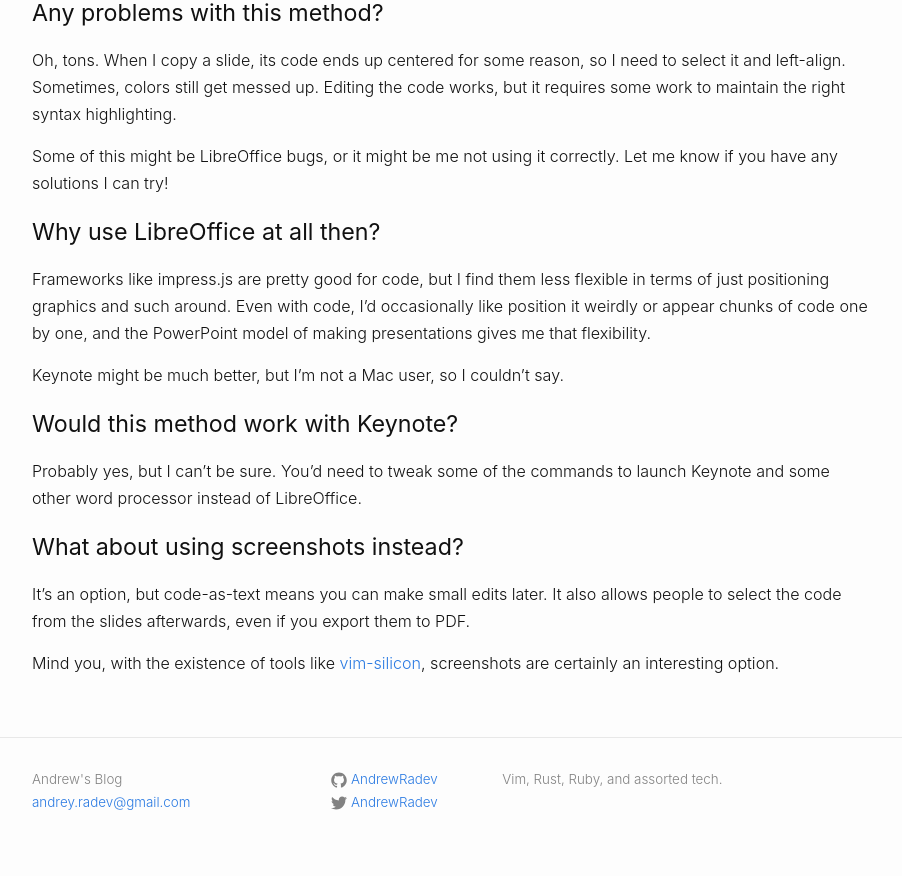
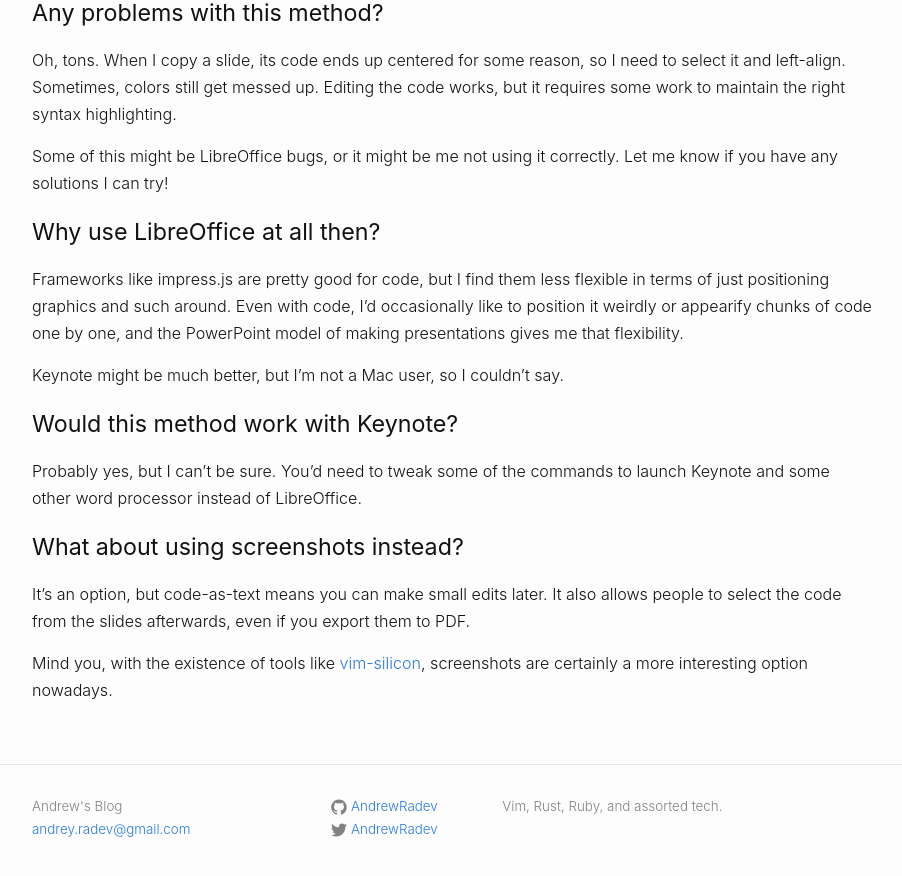
Before and after one commit to AndrewRadev/blog, a Jekyll site: the page built from _posts/2019-10-05-from-vim-to-presentation-slides.md, in a window 1280 px wide and 900 px high, scrolled down 2790 px. Shown: the top 876 px of the window, without its empty margins (188-1090 px from the left). Built offline with Jekyll 4.4.1, drawn with Linux system fonts in a browser that asks for light colours; a script that is not in the unit is left out; comment, search, counter and statistics services are not loaded.

Commit message:
Minor edits

```diff
--- a/_posts/2019-10-05-from-vim-to-presentation-slides.md
+++ b/_posts/2019-10-05-from-vim-to-presentation-slides.md
@@ -67,7 +67,7 @@
 
 ### Why use LibreOffice at all then?
 
-Frameworks like impress.js are pretty good for code, but I find them less flexible in terms of just positioning graphics and such around. Even with code, I'd occasionally like position it weirdly or appear chunks of code one by one, and the PowerPoint model of making presentations gives me that flexibility.
+Frameworks like impress.js are pretty good for code, but I find them less flexible in terms of just positioning graphics and such around. Even with code, I'd occasionally like to position it weirdly or appearify chunks of code one by one, and the PowerPoint model of making presentations gives me that flexibility.
 
 Keynote might be much better, but I'm not a Mac user, so I couldn't say.
 
@@ -79,4 +79,4 @@
 
 It's an option, but code-as-text means you can make small edits later. It also allows people to select the code from the slides afterwards, even if you export them to PDF.
 
-Mind you, with the existence of tools like [vim-silicon](https://github.com/segeljakt/vim-silicon), screenshots are certainly an interesting option.
+Mind you, with the existence of tools like [vim-silicon](https://github.com/segeljakt/vim-silicon), screenshots are certainly a more interesting option nowadays.
```
